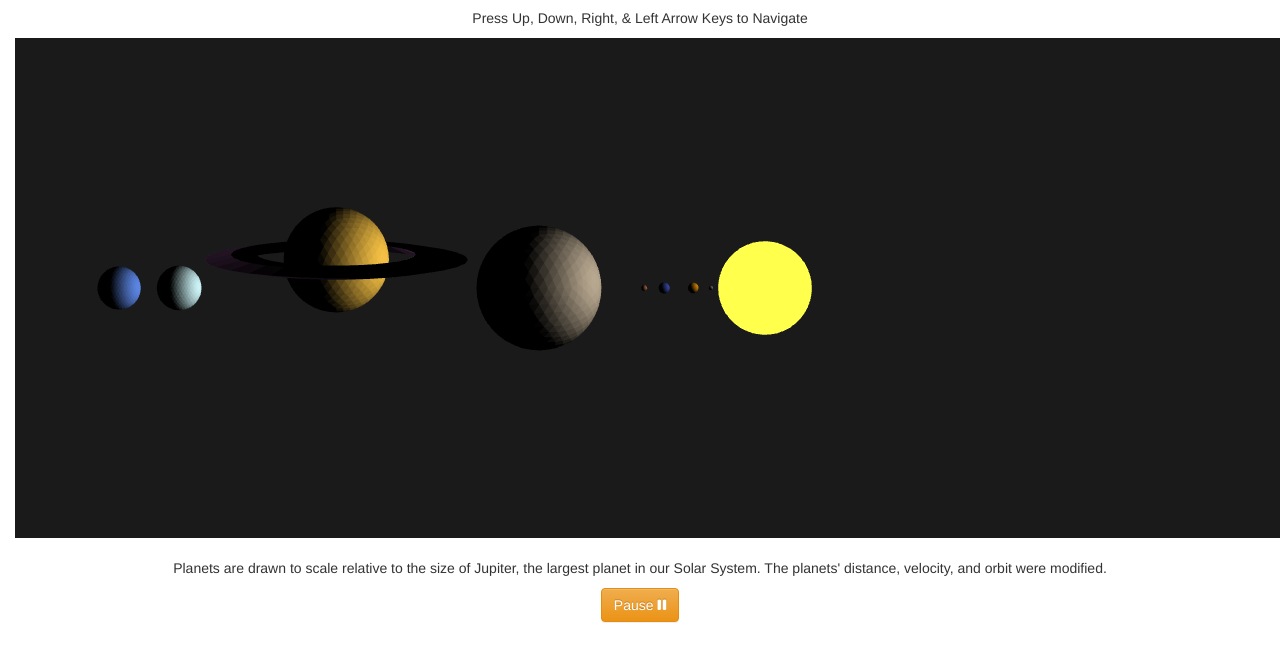
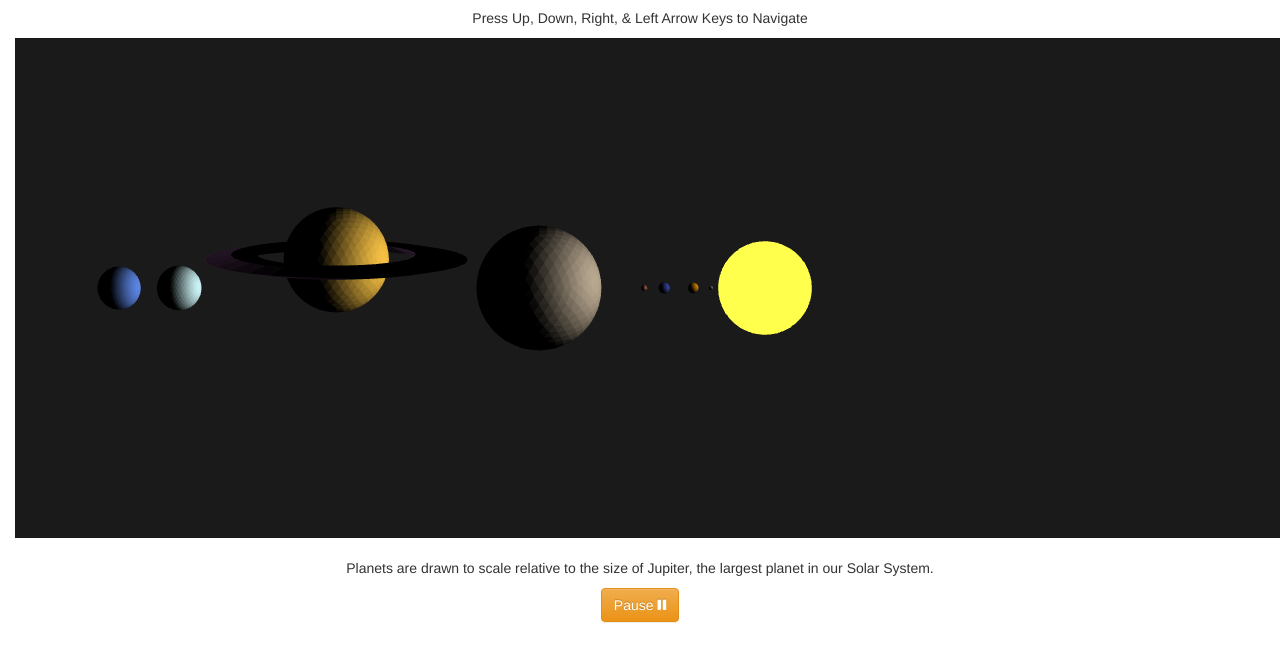
Before and after one commit to eileenchoe/graphics, a website: page index.html in a window 1280 px wide. Shown: the part 82-744 px from the top of the page. Drawn offline with nearby package versions, Linux system fonts and the light colour scheme.

Commit message:
modify descriptions

```diff
--- a/index.html
+++ b/index.html
@@ -20,7 +20,7 @@
               the <code>canvas</code> element, either.
             </canvas>
         </div><br>
-        <p class="text-center">Planets are drawn to scale relative to the size of Jupiter, the largest planet in our Solar System. The planets' distance, velocity, and orbit were modified.</p>
+        <p class="text-center">Planets are drawn to scale relative to the size of Jupiter, the largest planet in our Solar System.</p>
         <div class="text-center">
             <div class="control-panel">
                 <button id="start" type="button" class="btn btn-success" style="display:none">Start <i class="fa fa-play" aria-hidden="true"></i></button>
```
